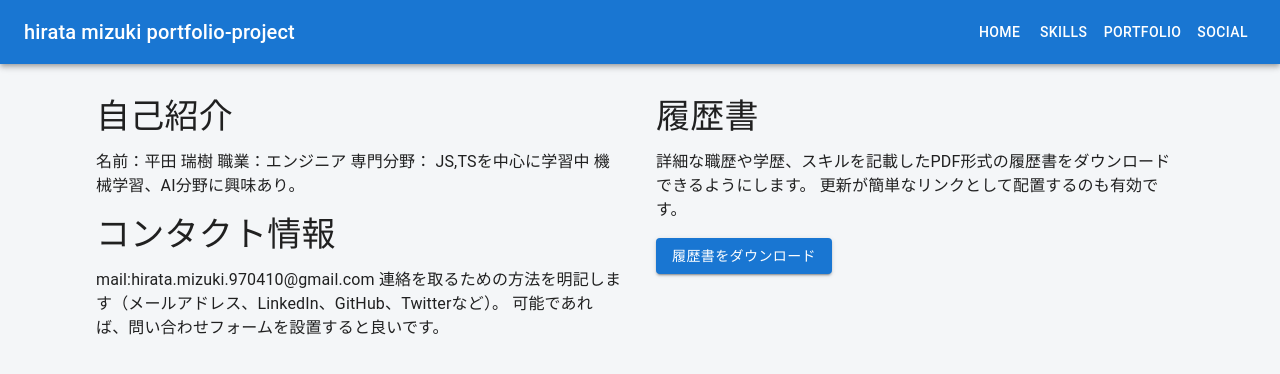
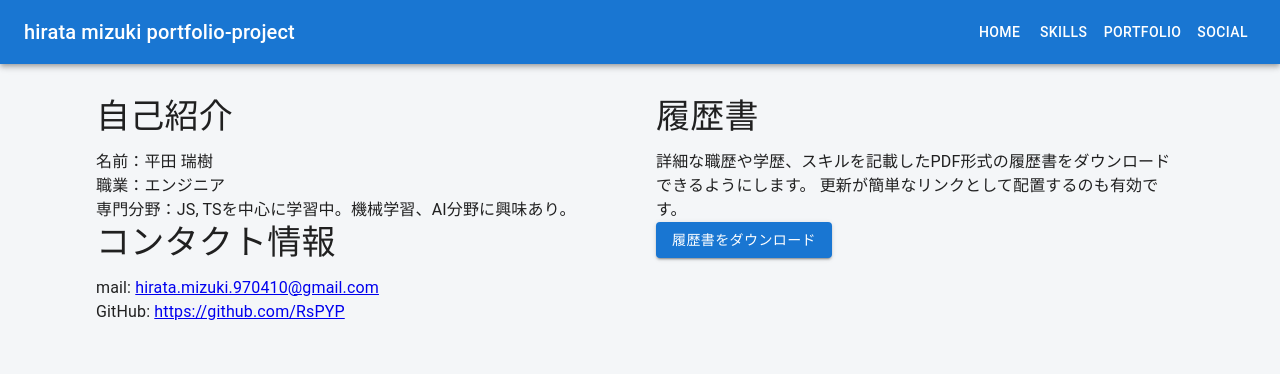
Before and after one commit to RsPYP/portfolio-project, a React (Create React App) app: page / in a window 1280 px wide. Shown: the top 374 px of the page. Built offline with nearby package versions, Linux system fonts and the light colour scheme.

Commit message:
Homeの更新

```diff
--- a/src/pages/Home.js
+++ b/src/pages/Home.js
@@ -3,7 +3,6 @@ import Typography from "@mui/material/Typography";
 import { Box, Button } from "@mui/material";
 import { styled } from "@mui/material/styles";
 
-// スタイル付きのコンテナ
 const Container = styled(Box)({
   display: "flex",
   justifyContent: "space-between",
@@ -23,18 +22,31 @@ function Home() {
         <Typography variant="h4" gutterBottom>
           自己紹介
         </Typography>
-        <Typography variant="body1" paragraph>
-          名前：平田 瑞樹 職業：エンジニア 専門分野： JS,TSを中心に学習中
-          機械学習、AI分野に興味あり。
+        <Typography variant="body1">
+          名前：平田 瑞樹
+          <br />
+          職業：エンジニア
+          <br />
+          専門分野：JS, TSを中心に学習中。機械学習、AI分野に興味あり。
         </Typography>
 
         <Typography variant="h4" gutterBottom>
           コンタクト情報
         </Typography>
-        <Typography variant="body1" paragraph>
-          mail:hirata.mizuki.970410@gmail.com
-          連絡を取るための方法を明記します（メールアドレス、LinkedIn、GitHub、Twitterなど）。
-          可能であれば、問い合わせフォームを設置すると良いです。
+        <Typography variant="body1">
+          mail:{" "}
+          <a href="mailto:hirata.mizuki.970410@gmail.com">
+            hirata.mizuki.970410@gmail.com
+          </a>
+          <br />
+          GitHub:{" "}
+          <a
+            href="https://github.com/RsPYP"
+            target="_blank"
+            rel="noopener noreferrer"
+          >
+            https://github.com/RsPYP
+          </a>
         </Typography>
       </Section>
 
@@ -42,7 +54,7 @@ function Home() {
         <Typography variant="h4" gutterBottom>
           履歴書
         </Typography>
-        <Typography variant="body1" paragraph>
+        <Typography variant="body1">
           詳細な職歴や学歴、スキルを記載したPDF形式の履歴書をダウンロードできるようにします。
           更新が簡単なリンクとして配置するのも有効です。
         </Typography>
```
